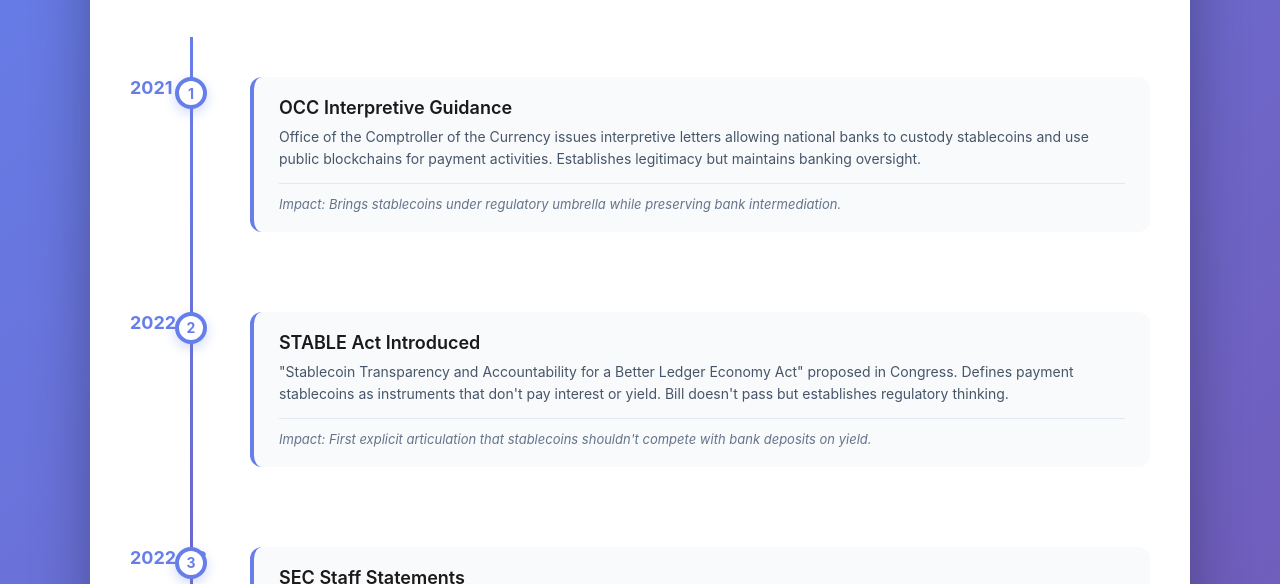
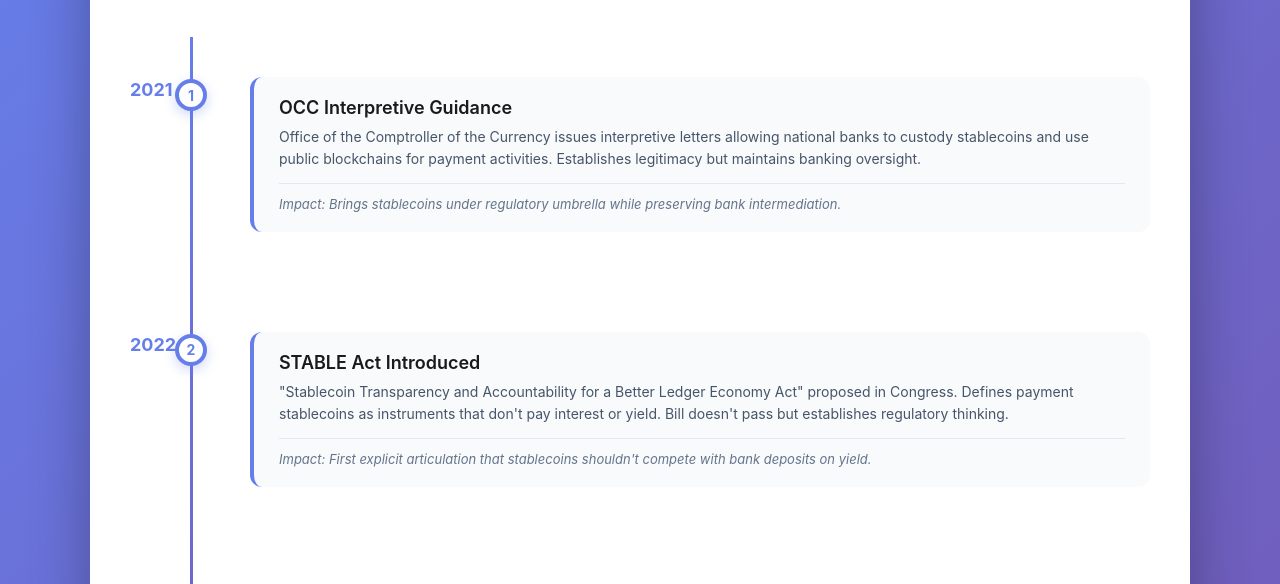
Before and after one commit to marjorienadal/chaos-order-charts, a plain HTML site: page chaos-and-order/special-edition-stablecoins/regulatory-timeline.html in a window 1280 px wide. Shown: the part 173-757 px from the top of the page. Drawn offline with Linux system fonts and the light colour scheme.

Commit message:
Update regulatory-timeline.html

```diff
--- a/chaos-and-order/special-edition-stablecoins/regulatory-timeline.html
+++ b/chaos-and-order/special-edition-stablecoins/regulatory-timeline.html
@@ -56,7 +56,7 @@
         .timeline-item {
             position: relative;
             padding-left: 120px;
-            margin-bottom: 80px;
+            margin-bottom: 100px;
             opacity: 0;
             animation: fadeInUp 0.6s ease forwards;
         }
@@ -83,7 +83,7 @@
         .timeline-dot {
             position: absolute;
             left: 45px;
-            top: 0;
+            top: 2px;
             width: 32px;
             height: 32px;
             background: white;
@@ -100,7 +100,7 @@
         .timeline-year {
             position: absolute;
             left: 0;
-            top: 0;
+            top: 2px;
             font-size: 18px;
             font-weight: 700;
             color: #667eea;
@@ -178,7 +178,7 @@
             }
             .timeline-item {
                 padding-left: 100px;
-                margin-bottom: 70px;
+                margin-bottom: 80px;
             }
             .timeline-line {
                 left: 50px;
```
